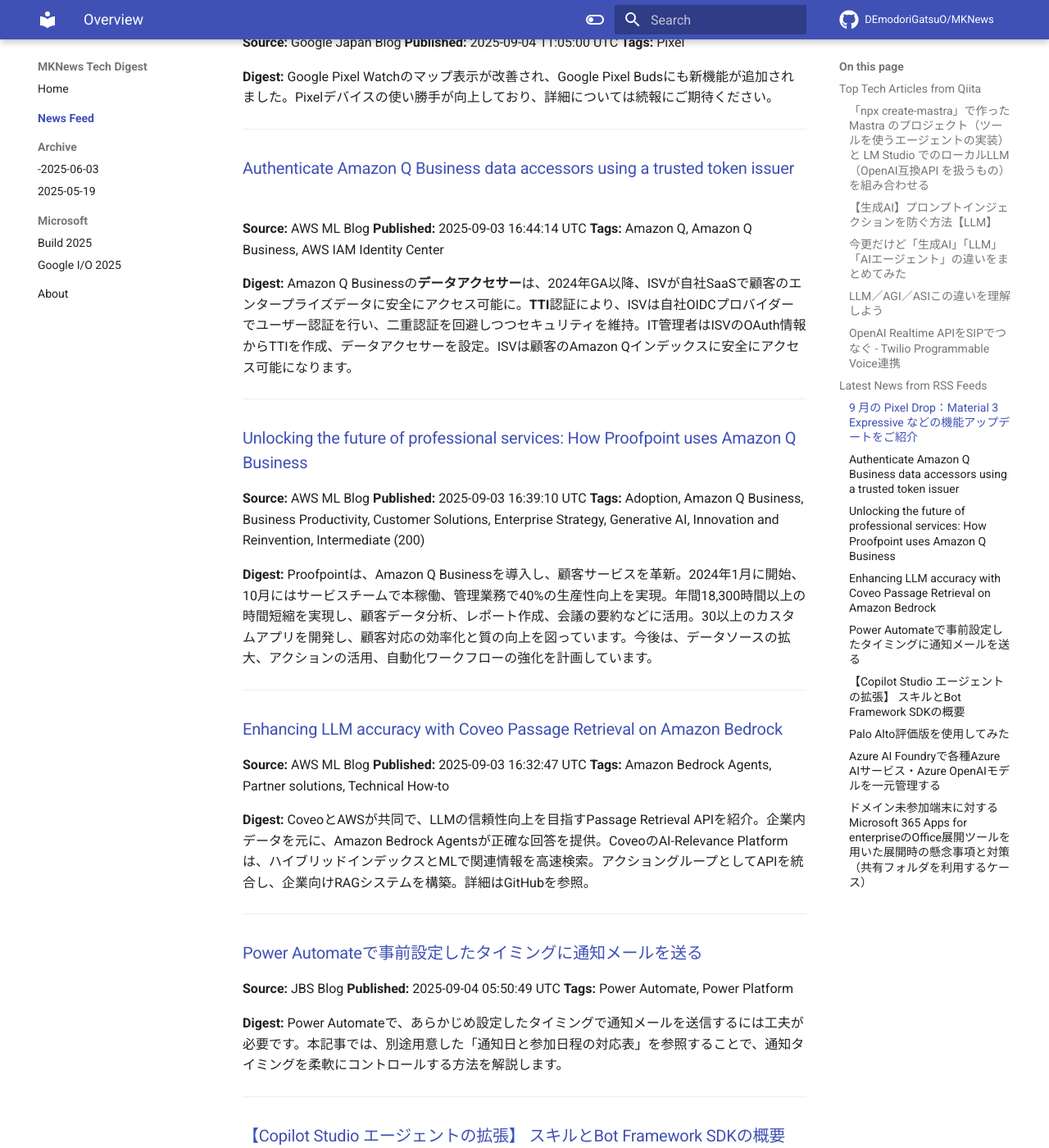
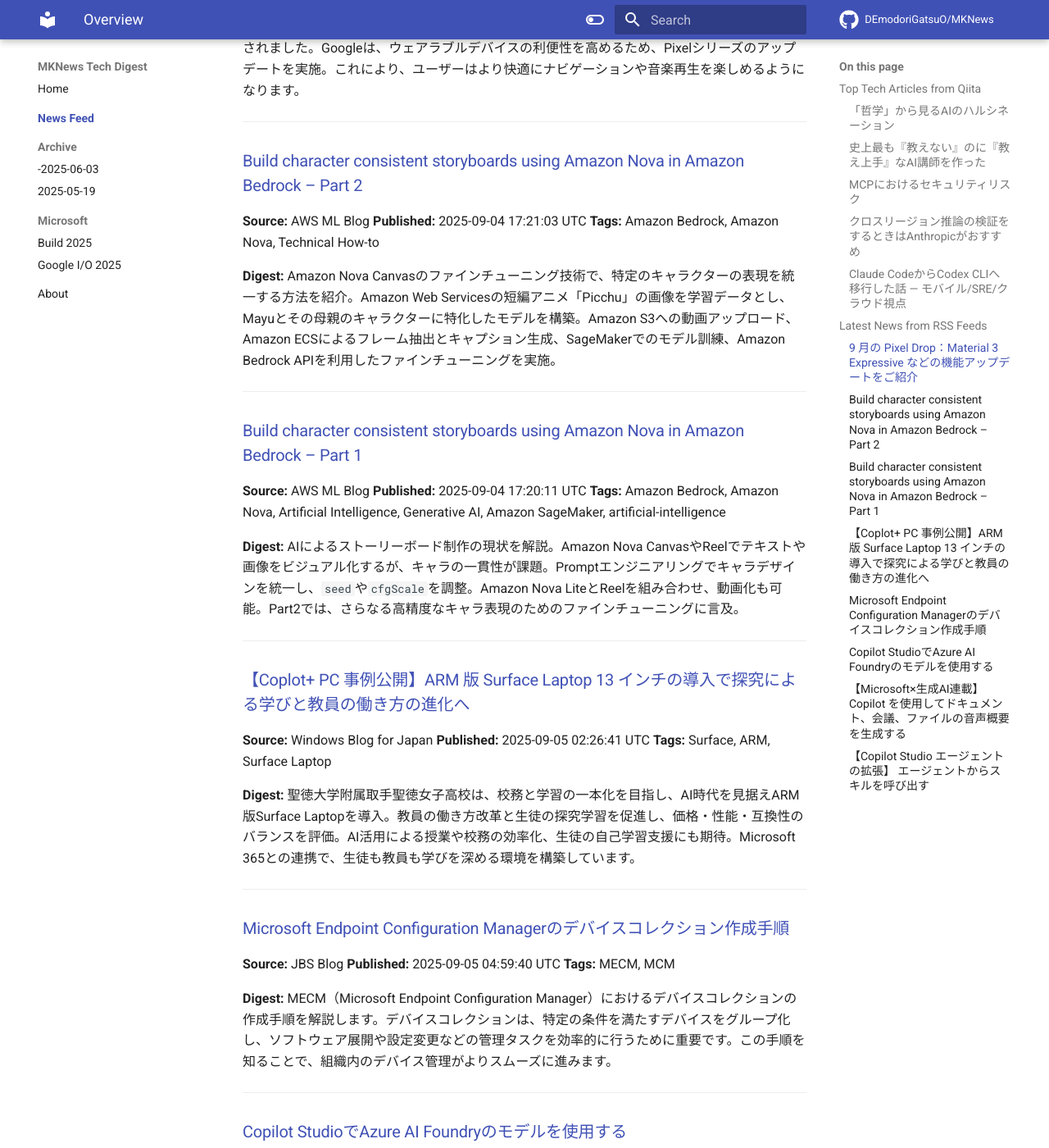
Before and after one commit to DEmodoriGatsuO/MKNews, an MkDocs documentation site: the page built from docs/news/index.md, in a window 1280 px wide and 1400 px high, scrolled down 1673 px. Shown: the whole window at 82% size. Built offline with MkDocs 1.6.1 and Material for MkDocs 9.7.7, drawn with Linux system fonts in a browser that asks for light colours; comment, search, counter and statistics services are not loaded; some of the changed text lies outside the part shown.

Commit message:
Automated AI Tech Digest - 2025-09-05

```diff
--- a/docs/news/index.md
+++ b/docs/news/index.md
@@ -1,56 +1,56 @@
-# AI Tech Trends Digest (2025-09-04)
+# AI Tech Trends Digest (2025-09-05)
 
 
 ## Top Tech Articles from Qiita
 
 
-### [「npx create-mastra」で作った Mastra のプロジェクト（ツールを使うエージェントの実装）と LM Studio でのローカルLLM（OpenAI互換API を扱うもの）を組み合わせる](https://qiita.com/youtoy/items/09b953f2f1ef91cb6b6e)
-**Published:** 2025-09-03 15:19:25 UTC
-**Likes:** 2
-**Tags:** OpenAI, LMStudio, ローカルLLM, Mastra, vercelaisdk
+### [「哲学」から見るAIのハルシネーション](https://qiita.com/makotosaekit/items/472a74da335df64a2f09)
+**Published:** 2025-09-04 12:40:29 UTC
+**Likes:** 16
+**Tags:** AI, プロンプト, 思考法, ChatGPT, LLM
 
 **Digest:**
-MastraでローカルLLMを試す記事。過去記事を組み合わせ、LM Studioでローカルサーバーを準備、OpenAI互換APIを利用。`create-mastra`でプロジェクト作成後、`@ai-sdk/openai-compatible`を導入し、コードを修正。 `weather-agent.ts`でOpenAIの代わりにLM StudioのローカルLLM（jan-v1-4b）を指定。
+AIは事実に基づかない情報を真実らしく生成する「ハルシネーション」を起こす。これは、AIが言葉の意味を理解せず、確率に基づき文章を生成するから。その根源は、知識とは何かを問う哲学の「認識論」にあり、AIは「正当化」のみで動く。問題は、バイアスの「質」を誰が決定するか。解決には批判的思考が必要。
 
 ---
 
-### [【生成AI】プロンプトインジェクションを防ぐ方法【LLM】](https://qiita.com/keiichileograph/items/b6d76fcb5f90883ea9f7)
-**Published:** 2025-09-03 09:55:46 UTC
-**Likes:** 2
-**Tags:** アーキテクチャ, プロンプト, 生成AI, LLM, プロンプトエンジニアリング
+### [史上最も『教えない』のに『教え上手』なAI講師を作った](https://qiita.com/ms1546/items/076e1a812bd66abfde1c)
+**Published:** 2025-09-04 15:29:08 UTC
+**Likes:** 4
+**Tags:** 教育, AI, Claude, AIエージェント, ClaudeCode
 
 **Digest:**
-プロンプトインジェクションは、生成AIへの悪意ある命令でシステムを不正動作させる攻撃。プロンプトハッキングとの違い、防御策として、リクエスト回数制限、機密情報非開示、String Format、LLM2台構成が有効。LLMへの良いプロンプトはタスクをシンプルにし、XMLライクな記述が推奨される。
+「Claude-LEC」は、答えを教えないAI講師で、考える力を育む学習システム。ReactやSupabaseなど、様々な技術に対応し、オーダーメイドの学習計画でスキルアップを目指します。エラーの原因を考えさせ、コードレビューで改善点を提示、自分の力で解決する達成感を重視。初心者から経験者まで、レベルに合わせて難易度を調整し、理解を深める学習体験を提供します。
 
 ---
 
-### [今更だけど「生成AI」「LLM」「AIエージェント」の違いをまとめてみた](https://qiita.com/keiichileograph/items/31b20116cf85e243a150)
-**Published:** 2025-09-04 05:02:04 UTC
+### [MCPにおけるセキュリティリスク](https://qiita.com/KawakamiSyota/items/9a81cdcb8e94a38748d7)
+**Published:** 2025-09-05 00:15:50 UTC
 **Likes:** 1
-**Tags:** DeepLearning, AI, 生成AI, ChatGPT, LLM
+**Tags:** Security, OAuth, AI, MCP, LLM
 
 **Digest:**
-本記事は、LLM、生成AI、AIエージェントの違いを整理。LLMは文章生成に強み、生成AIは画像・音声なども含む広範なAIで、AIエージェントは外部ツールを駆使してタスクを完遂するシステムを指します。OpenAI ChatGPT、Google Imagen、Zoom AI Companionなどが例として挙げられています。
+MCPサーバーのセキュリティについて、OAuth認証を利用する際の「混乱した副官問題」に着目。外部認証サーバーとMCPプロキシサーバー間の認証フローで、攻撃者が認可コードを横取りし、不正アクセスを試みる。対策として、リダイレクトURIの厳格な検証、PKCE、Stateパラメータの実装が必要。開発者と利用者の双方でセキュリティ意識を高めることが重要となる。
 
 ---
 
-### [LLM／AGI／ASIこの違いを理解しよう](https://qiita.com/Andhy/items/a88181a9f975a31a3557)
-**Published:** 2025-09-03 13:45:55 UTC
+### [クロスリージョン推論の検証をするときはAnthropicがおすすめ](https://qiita.com/yoshi-taka/items/497531345f4c22a3e9b1)
+**Published:** 2025-09-04 13:25:27 UTC
 **Likes:** 1
-**Tags:** agi, ASI, LLM
+**Tags:** AWS, scp, bedrock, Anthropic, Claude
 
 **Digest:**
-大規模言語モデル(LLM)は予測変換に特化し、文章生成や翻訳に強みを持つ。一方、汎用人工知能(AGI)は自律的に課題を解決する"何でも屋"、人工超知能(ASI)はAGIを凌駕し人間には理解不能なレベルに達する。LLMは道具、AGIは代理人であり、ASIは人間の知能差を無意味にするほどの能力を持つ。その速度とスケールの暴力は、人間を"魚"のような存在に変える可能性がある。
+クロスリージョン推論にはAnthropicモデルが推奨。Amazon Bedrockでは10回の対話で動作する一方、Novaは東京固定の可能性あり。確認にはCloudTrailが有効で、"inferenceRegion"の追加を確認。Bedrock設定でS3/CloudWatch Logsへのモデル呼び出しログ記録も可能。
 
 ---
 
-### [OpenAI Realtime APIをSIPでつなぐ - Twilio Programmable Voice連携](https://qiita.com/halapolo/items/c71b7783e820c4b4cbff)
-**Published:** 2025-09-04 05:16:45 UTC
-**Likes:** 0
-**Tags:** twilio, sip, voice, OpenAI
+### [Claude CodeからCodex CLIへ移行した話 — モバイル/SRE/クラウド視点](https://qiita.com/zukizukizukizuki/items/bfb452ad5e5a04273466)
+**Published:** 2025-09-04 11:00:48 UTC
+**Likes:** 1
+**Tags:** CLI, AI, gpt, codex, Claude
 
 **Digest:**
-OpenAI Realtime API を SIP で Twilio と連携する際、Programmable Voice の設定手順を解説。前回は Elastic SIP Trunking を紹介したが、Programmable Voice は通話制御や TwiML での柔軟なロジック挿入、アウトバウンド発信の容易さがメリット。TwiML 作成、電話番号との紐付けで設定完了。課金体系の違いを考慮し、用途に合わせて使い分けるのが重要です。
+モバイル/SRE/クラウドエンジニアの著者は、Claude CodeからCodex CLIに移行。品質・Windowsでの操作性・コストに不満があり、CLI中心のワークフローに適したCodex CLIがガイドライン遵守、精度、価格面で優れていた。GPT-5 medium利用でレート制限も回避し、手戻りが減少。ガイドの最新化や代替フロー準備が移行のコツ。
 
 ---
 
@@ -63,86 +63,76 @@
 **Tags:** Pixel
 
 **Digest:**
-Google Pixel Watchのマップ表示が改善され、Google Pixel Budsにも新機能が追加されました。Pixelデバイスの使い勝手が向上しており、詳細については続報にご期待ください。
+Google Pixel Watch向けにマップの視認性が向上、Google Pixel Budsにも新機能が追加されました。Googleは、ウェアラブルデバイスの利便性を高めるため、Pixelシリーズのアップデートを実施。これにより、ユーザーはより快適にナビゲーションや音楽再生を楽しめるようになります。
 
 ---
 
-### [Authenticate Amazon Q Business data accessors using a trusted token issuer](https://aws.amazon.com/blogs/machine-learning/authenticate-amazon-q-business-data-accessors-using-a-trusted-token-issuer/)
+### [Build character consistent storyboards using Amazon Nova in Amazon Bedrock – Part 2](https://aws.amazon.com/blogs/machine-learning/build-character-consistent-storyboards-using-amazon-nova-in-amazon-bedrock-part-2/)
 **Source:** AWS ML Blog
-**Published:** 2025-09-03 16:44:14 UTC
-**Tags:** Amazon Q, Amazon Q Business, AWS IAM Identity Center
+**Published:** 2025-09-04 17:21:03 UTC
+**Tags:** Amazon Bedrock, Amazon Nova, Technical How-to
 
 **Digest:**
-Amazon Q Businessの**データアクセサー**は、2024年GA以降、ISVが自社SaaSで顧客のエンタープライズデータに安全にアクセス可能に。**TTI**認証により、ISVは自社OIDCプロバイダーでユーザー認証を行い、二重認証を回避しつつセキュリティを維持。IT管理者はISVのOAuth情報からTTIを作成、データアクセサーを設定。ISVは顧客のAmazon Qインデックスに安全にアクセス可能になります。
+Amazon Nova Canvasのファインチューニング技術で、特定のキャラクターの表現を統一する方法を紹介。Amazon Web Servicesの短編アニメ「Picchu」の画像を学習データとし、Mayuとその母親のキャラクターに特化したモデルを構築。Amazon S3への動画アップロード、Amazon ECSによるフレーム抽出とキャプション生成、SageMakerでのモデル訓練、Amazon Bedrock APIを利用したファインチューニングを実施。
 
 ---
 
-### [Unlocking the future of professional services: How Proofpoint uses Amazon Q Business](https://aws.amazon.com/blogs/machine-learning/unlocking-the-future-of-professional-services-how-proofpoint-uses-amazon-q-business/)
+### [Build character consistent storyboards using Amazon Nova in Amazon Bedrock – Part 1](https://aws.amazon.com/blogs/machine-learning/build-character-consistent-storyboards-using-amazon-nova-in-amazon-bedrock-part-1/)
 **Source:** AWS ML Blog
-**Published:** 2025-09-03 16:39:10 UTC
-**Tags:** Adoption, Amazon Q Business, Business Productivity, Customer Solutions, Enterprise Strategy, Generative AI, Innovation and Reinvention, Intermediate (200)
+**Published:** 2025-09-04 17:20:11 UTC
+**Tags:** Amazon Bedrock, Amazon Nova, Artificial Intelligence, Generative AI, Amazon SageMaker, artificial-intelligence
 
 **Digest:**
-Proofpointは、Amazon Q Businessを導入し、顧客サービスを革新。2024年1月に開始、10月にはサービスチームで本稼働、管理業務で40%の生産性向上を実現。年間18,300時間以上の時間短縮を実現し、顧客データ分析、レポート作成、会議の要約などに活用。30以上のカスタムアプリを開発し、顧客対応の効率化と質の向上を図っています。今後は、データソースの拡大、アクションの活用、自動化ワークフローの強化を計画しています。
+AIによるストーリーボード制作の現状を解説。Amazon Nova CanvasやReelでテキストや画像をビジュアル化するが、キャラの一貫性が課題。Promptエンジニアリングでキャラデザインを統一し、`seed`や`cfgScale`を調整。Amazon Nova LiteとReelを組み合わせ、動画化も可能。Part2では、さらなる高精度なキャラ表現のためのファインチューニングに言及。
 
 ---
 
-### [Enhancing LLM accuracy with Coveo Passage Retrieval on Amazon Bedrock](https://aws.amazon.com/blogs/machine-learning/enhancing-llm-accuracy-with-coveo-passage-retrieval-on-amazon-bedrock/)
-**Source:** AWS ML Blog
-**Published:** 2025-09-03 16:32:47 UTC
-**Tags:** Amazon Bedrock Agents, Partner solutions, Technical How-to
+### [【Coplot+ PC 事例公開】ARM 版 Surface Laptop 13 インチの導入で探究による学びと教員の働き方の進化へ](https://blogs.windows.com/japan/2025/09/05/introducing-the-arm-based-surface-laptop-13-inch/)
+**Source:** Windows Blog for Japan
+**Published:** 2025-09-05 02:26:41 UTC
+**Tags:** Surface, ARM, Surface Laptop
 
 **Digest:**
-CoveoとAWSが共同で、LLMの信頼性向上を目指すPassage Retrieval APIを紹介。企業内データを元に、Amazon Bedrock Agentsが正確な回答を提供。CoveoのAI-Relevance Platformは、ハイブリッドインデックスとMLで関連情報を高速検索。アクショングループとしてAPIを統合し、企業向けRAGシステムを構築。詳細はGitHubを参照。
+聖徳大学附属取手聖徳女子高校は、校務と学習の一本化を目指し、AI時代を見据えARM版Surface Laptopを導入。教員の働き方改革と生徒の探究学習を促進し、価格・性能・互換性のバランスを評価。AI活用による授業や校務の効率化、生徒の自己学習支援にも期待。Microsoft 365との連携で、生徒も教員も学びを深める環境を構築しています。
 
 ---
 
-### [Power Automateで事前設定したタイミングに通知メールを送る](https://blog.jbs.co.jp/entry/2025/09/04/145049)
+### [Microsoft Endpoint Configuration Managerのデバイスコレクション作成手順](https://blog.jbs.co.jp/entry/2025/09/05/135940)
 **Source:** JBS Blog
-**Published:** 2025-09-04 05:50:49 UTC
-**Tags:** Power Automate, Power Platform
+**Published:** 2025-09-05 04:59:40 UTC
+**Tags:** MECM, MCM
 
 **Digest:**
-Power Automateで、あらかじめ設定したタイミングで通知メールを送信するには工夫が必要です。本記事では、別途用意した「通知日と参加日程の対応表」を参照することで、通知タイミングを柔軟にコントロールする方法を解説します。
+MECM（Microsoft Endpoint Configuration Manager）におけるデバイスコレクションの作成手順を解説します。デバイスコレクションは、特定の条件を満たすデバイスをグループ化し、ソフトウェア展開や設定変更などの管理タスクを効率的に行うために重要です。この手順を知ることで、組織内のデバイス管理がよりスムーズに進みます。
 
 ---
 
-### [【Copilot Studio エージェントの拡張】 スキルとBot Framework SDKの概要](https://blog.jbs.co.jp/entry/2025/09/04/130325)
+### [Copilot StudioでAzure AI Foundryのモデルを使用する](https://blog.jbs.co.jp/entry/2025/09/05/123243)
 **Source:** JBS Blog
-**Published:** 2025-09-04 04:03:25 UTC
+**Published:** 2025-09-05 03:32:43 UTC
+**Tags:** Microsoft Copilot Studio, Microsoft 365 Copilot
+
+**Digest:**
+Copilot StudioでAzure AI Foundryのモデルを利用する手順を紹介。BYOM機能により、Copilot StudioからAzure AI Foundryにデプロイしたカスタムモデルを使用可能に。現在はプロンプトアク… (記事本文はここで途切れています)
+
+---
+
+### [【Microsoft×生成AI連載】Copilot を使用してドキュメント、会議、ファイルの音声概要を生成する](https://blog.jbs.co.jp/entry/2025/09/05/085306)
+**Source:** JBS Blog
+**Published:** 2025-09-04 23:53:06 UTC
+**Tags:** Copilot, Microsoft Copilot, 生成AI, Microsoft×生成AI連載
+
+**Digest:**
+Microsoft 365 Copilotの新機能、ドキュメントやファイルの音声概要生成を紹介。Copilotは、文書を音声で要約し、忙しいユーザーが効率的に情報収集できるようサポートします。これにより、長文ドキュメントも手軽に把握でき、作業効率が向上します。
+
+---
+
+### [【Copilot Studio エージェントの拡張】 エージェントからスキルを呼び出す](https://blog.jbs.co.jp/entry/2025/09/04/171326)
+**Source:** JBS Blog
+**Published:** 2025-09-04 08:13:26 UTC
 **Tags:** Microsoft Copilot Studio, Bot Framework, スキルボット
 
 **Digest:**
-MicrosoftのBot Framework SDKを用いたスキルボット作成ガイドです。Copilot Studioでの高度なチャットボット開発を支援するため、具体的な手順を詳細に解説しています。これにより、スキルボット構築の基本から応用までを網羅的に理解できます。
+Copilot StudioでDialogSkillBotを統合し、カスタムスキルを活用して高度な会話体験を構築する手順を解説します。これにより、AIエージェントがより複雑なタスクを実行できるようになり、対話の柔軟性と機能を大幅に向上させることが可能です。
 
 ---
-
-### [Palo Alto評価版を使用してみた](https://blog.jbs.co.jp/entry/2025/09/04/102836)
-**Source:** JBS Blog
-**Published:** 2025-09-04 01:28:36 UTC
-**Tags:** Tech, Paloalto, ネットワーク
-
-**Digest:**
-Palo Alto Networksの次世代ファイアウォール製品「Palo Alto」は、VMware ESXi/KVM用の仮想アプライアンスも提供。評価版があり、導入前の動作確認、メンバー育成、自主学習に役立ちます。評価版仮想マシンの申請とセットアップ手順を解説する記事があります。
-
----
-
-### [Azure AI Foundryで各種Azure AIサービス・Azure OpenAIモデルを一元管理する](https://blog.jbs.co.jp/entry/2025/09/03/164846)
-**Source:** JBS Blog
-**Published:** 2025-09-03 07:48:46 UTC
-**Tags:** Azure AI Foundry, Azure OpenAI, 大規模言語モデル, Python, AI
-
-**Digest:**
-Azure AI FoundryとAI Hubの違いを解説し、Azure OpenAIやCognitive Serviceを含むリソースのデプロイ手順を紹介します。AI FoundryとAI Hub、それぞれの特徴や利用方法、更には具体的なデプロイプロセスについて、分かりやすく説明します。
-
----
-
-### [ドメイン未参加端末に対するMicrosoft 365 Apps for enterpriseのOffice展開ツールを用いた展開時の懸念事項と対策（共有フォルダを利用するケース）](https://blog.jbs.co.jp/entry/2025/09/03/155245)
-**Source:** JBS Blog
-**Published:** 2025-09-03 06:52:45 UTC
-**Tags:** M365Apps
-
-**Digest:**
-M365AppsのOffice展開で、ドメイン未参加端末がバッチファイルと共有フォルダ経由でインストールする際、ゲストアクセス無効が問題に。解決策として、バッチファイル内に資格情報を記述することで、認証突破しインストール可能に。これにより、ドメイン参加不要で展開を実現できます。
-
----
```
